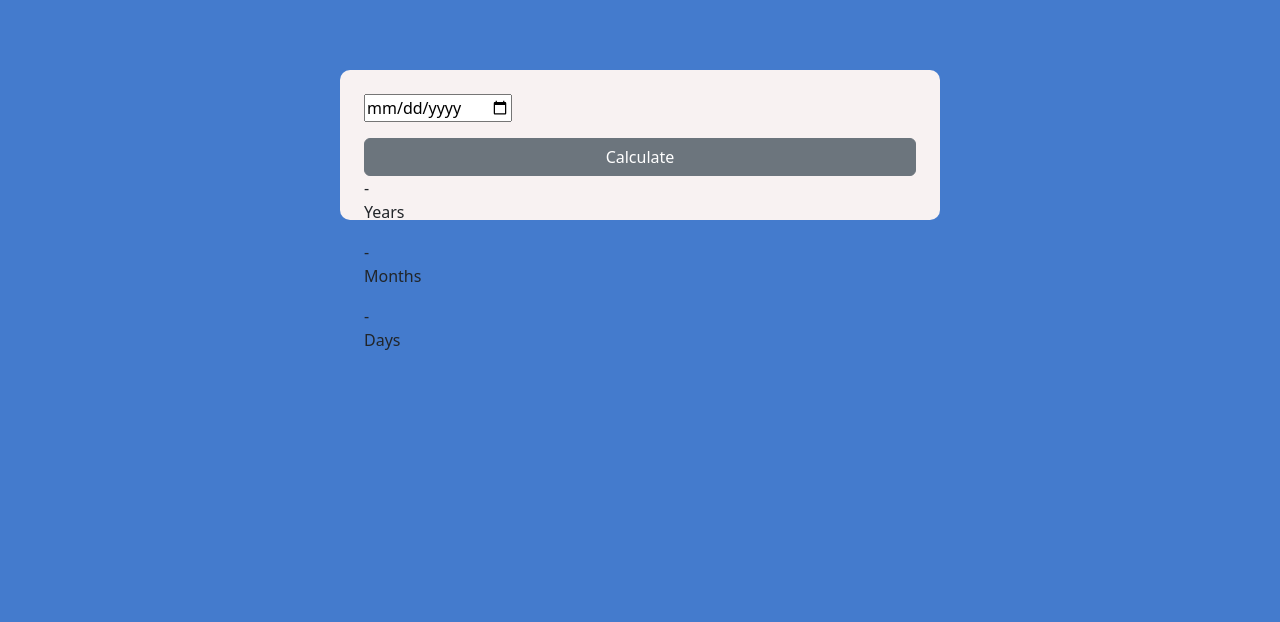
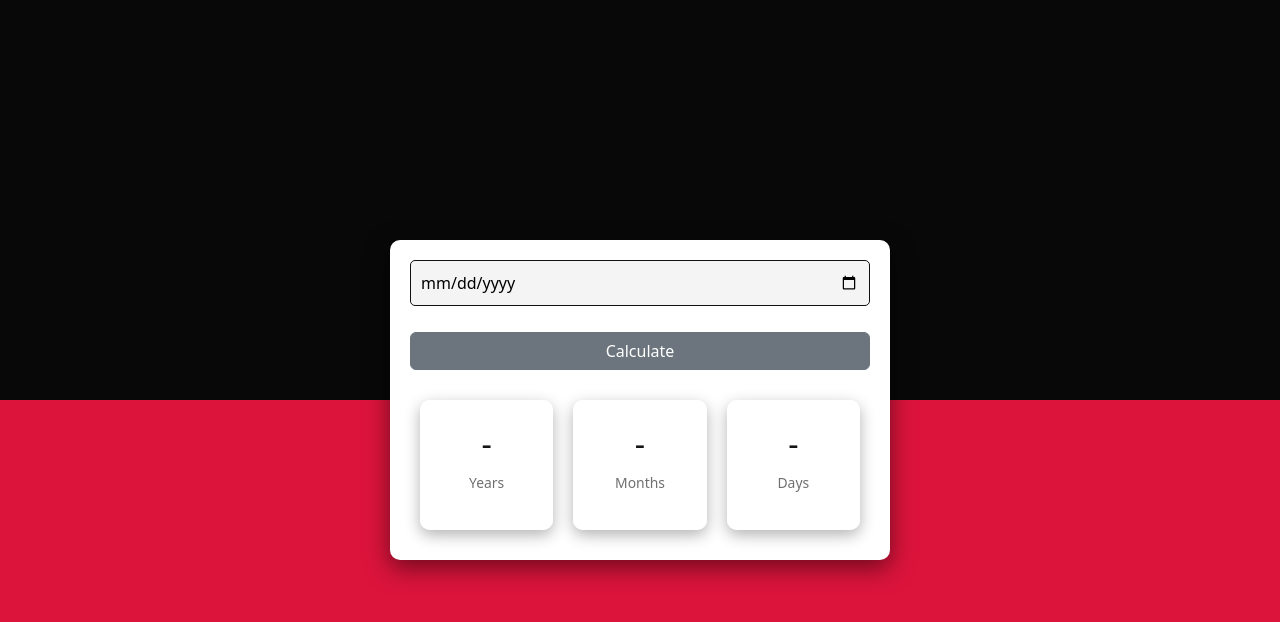
Before and after one commit to prayudo27/Age-calculator-V2, a plain HTML site: page index.html in a window 1280 px wide. Drawn offline with nearby package versions, Linux system fonts and the light colour scheme.

Commit message:
add and modify custom style

```diff
--- a/style.css
+++ b/style.css
@@ -1,17 +1,89 @@
 body {
-    background-color: #447BCD;
+  background: linear-gradient(180deg, #070807 50%, #dc143c 50%);
+  display: flex;
+  justify-content: center;
+  align-items: center;
+  min-height: 100vh;
+  margin: 0;
 }
 
 .container {
-    background-color: #F8F2F2;
-    margin: 70px auto;
-    border-radius: 10px;
-    height: 150px;
-    padding: 1.5rem;
-    max-width: 600px;
+  width: 90%;
+  max-width: 500px;
+  padding: 20px;
+  background-color: rgba(255, 255, 255);
+  border-radius: 10px;
+  box-shadow: 0 8px 25px rgba(0, 0, 0, 0.5);
 }
 
-.button {
-    background-color: #9780DB;
-    border-radius: 10px;
+.input-wrapper {
+  margin-bottom: 20px;
+  display: grid;
+  gap: 10px;
 }
+
+input[type="date"],
+input,
+button {
+  font-weight: 500;
+  border-radius: 5px;
+  padding: 10px;
+  width: 100%;
+  border: 1px solid #111111;
+  transition: border-color 0.3s;
+}
+
+input[type="date"] {
+  background-color: #f4f4f4;
+}
+
+input:focus,
+button:focus,
+input[type="date"]:focus {
+  border-color: #55d0f0;
+}
+
+button:hover {
+  background-color: #1a1a28;
+}
+
+.output-wrapper {
+  display: flex;
+  justify-content: center;
+  align-items: flex-start;
+  margin-top: 20px;
+}
+
+.output-wrapper div {
+  flex-basis: calc(50% - 20px);
+  background-color: rgba(255, 255, 255, 0.95);
+  border-radius: 10px;
+  box-shadow: 0 5px 15px rgba(0, 0, 0, 0.3);
+  text-align: center;
+  padding: 20px;
+  margin: 10px;
+}
+
+span {
+  display: block;
+  font-size: 2rem;
+  font-weight: 500;
+  color: #141414;
+  margin-bottom: 5px;
+}
+
+p {
+  font-size: 0.87em;
+  color: #707070;
+  font-weight: 400;
+}
+
+@media (max-width: 768px) {
+  .container {
+    width: 95%;
+  }
+
+  .output-wrapper div {
+    flex-basis: calc(100% - 20px);
+  }
+}
```
